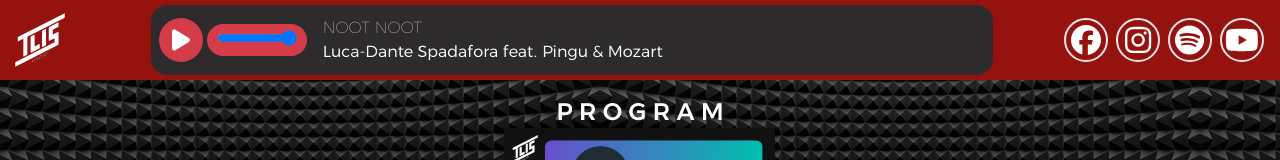
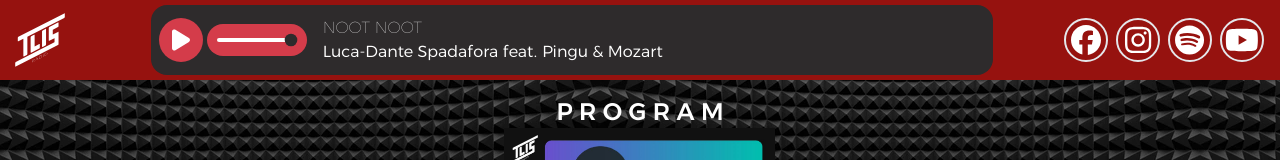
Before and after one commit to tlis-radio/cms-web, a Next.js app: page /pages/main in a window 1280 px wide. Shown: the top 160 px of the page. Built offline with nearby package versions, Linux system fonts and the light colour scheme.

Commit message:
Consistent volume slider styling across browsers

```diff
--- a/src/app/globals.css
+++ b/src/app/globals.css
@@ -94,3 +94,64 @@ are written like this, but if i delete something from it, it breaks
 .swiper-button-next:hover::after, .swiper-button-prev:hover::after{
     @apply bg-red-700 text-white transition-colors;
 }
+
+/**
+* Volume Slider Styling
+*/
+
+
+/* Removing default styling from slider */
+
+input[type="range"] {
+    -webkit-appearance: none;
+    appearance: none;
+    background: transparent;
+    cursor: pointer;
+    height: 12px
+}
+
+input[type="range"]:focus {
+   outline: none;
+}
+
+
+/* Applying webkit styles (Chrome, Opera, Safari etc.) */
+
+input[type="range"]::-webkit-slider-runnable-track {
+    @apply bg-white rounded-lg h-1
+}
+
+input[type="range"]::-webkit-slider-thumb {
+    -webkit-appearance: none;
+    appearance: none;
+    @apply bg-[#2e2b2c] w-3 h-3 rounded-full outline-red-900 scale-105 transition-transform relative bottom-1
+}
+
+input[type="range"]:hover::-webkit-slider-thumb {
+    @apply scale-125 transition-transform
+}
+
+input[type="range"]:hover::-webkit-slider-runnable-track {
+    @apply bg-gray-300
+}
+
+
+/* Applying moz styles (Firefox) */
+
+input[type="range"]::-moz-range-track {
+    @apply bg-white rounded-lg
+}
+
+input[type="range"]::-moz-range-thumb {
+    border: none;
+    border-radius: 0;
+    @apply bg-[#2e2b2c] w-3 h-3 rounded-full outline-red-900 scale-105 transition-transform
+}
+
+input[type="range"]:hover::-moz-range-thumb {
+    @apply scale-125 transition-transform
+}
+
+input[type="range"]:hover::-moz-range-track {
+    @apply bg-gray-300
+}
```
